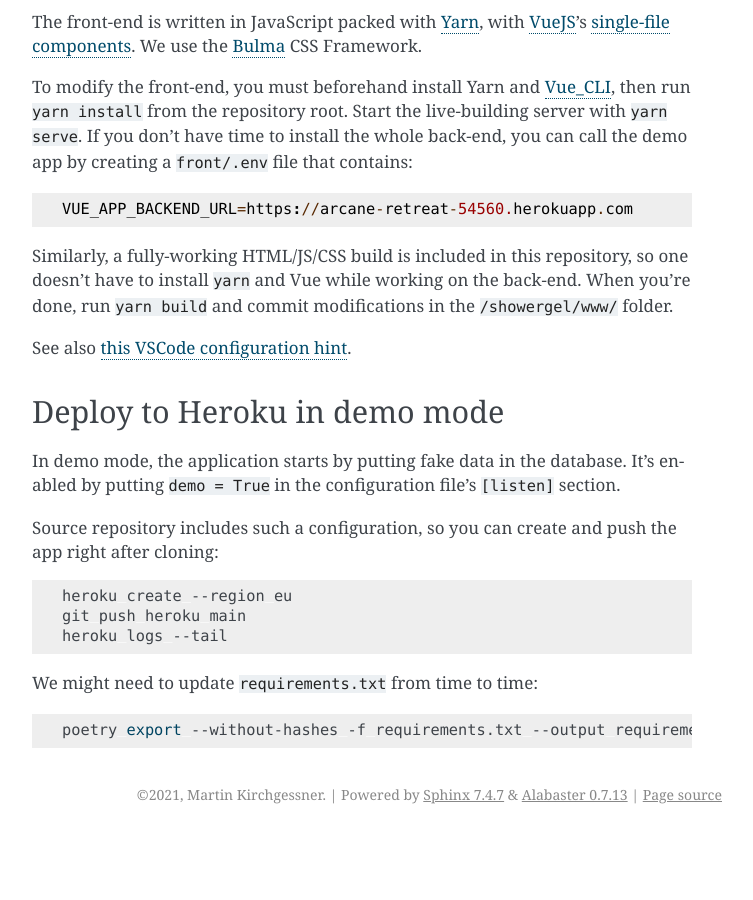
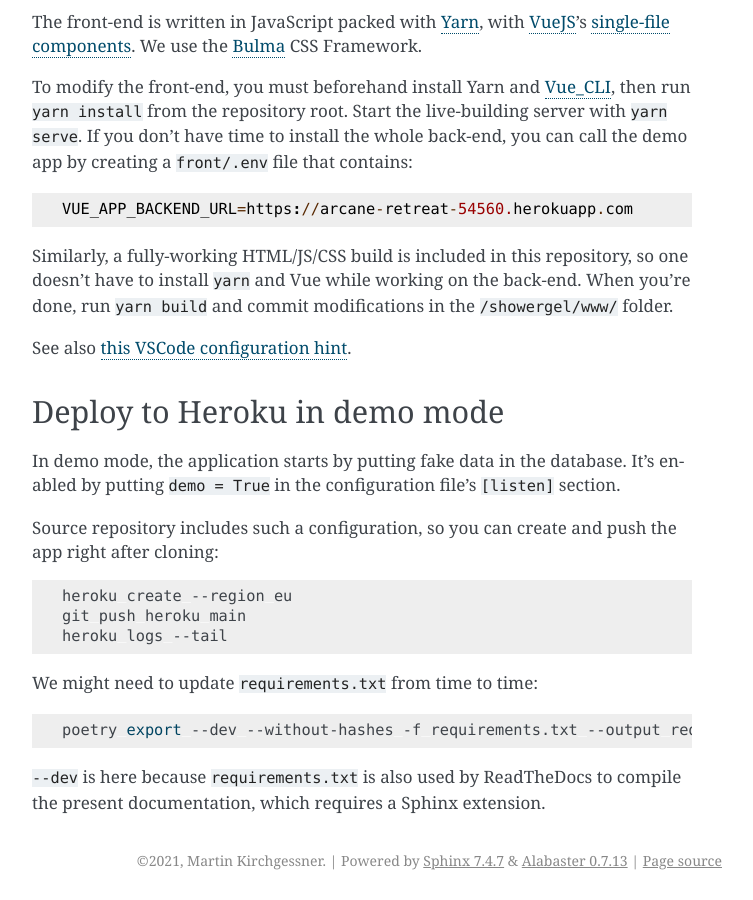
Before and after one commit to martinkirch/showergel, a Sphinx documentation site: the page built from docs/installing.rst, in a window 1280 px wide and 900 px high, scrolled down 1279 px. Shown: the whole window, without its empty margins (388-1141 px from the left). Built offline with Sphinx 7.4.7, drawn with Linux system fonts in a browser that asks for light colours; pages that are not in the unit, such as notebooks, are missing from menus; before the commit the page ends 2113 px from its top, so only the background shows below that.

Commit message:
referencing readthedocs

```diff
--- a/README.rst
+++ b/README.rst
@@ -7,6 +7,11 @@ while a Liquidsoap script creates a radio stream,
 Showergel provides complementary features like logging or occasional scheduling,
 with a (minimalist) Web interface.
 It is made to run on a Linux box (with systemd) dedicated to your radio stream.
+
+Documentation and
+`installation instructions <https://showergel.readthedocs.io/en/latest/installing.html>`_
+are hosted
+on https://showergel.readthedocs.io/.
 
 **This is work in progress!** We'll welcome both contributions
 and comments, feel free to start a disucssion in the Issues tab.
--- a/docs/installing.rst
+++ b/docs/installing.rst
@@ -94,7 +94,11 @@ We might need to update ``requirements.txt`` from time to time:
 
 .. code-block:: bash
 
-    poetry export --without-hashes -f requirements.txt --output requirements.txt
+    poetry export --dev --without-hashes -f requirements.txt --output requirements.txt
+
+``--dev`` is here because ``requirements.txt`` is also used by ReadTheDocs
+to compile the present documentation, which requires a Sphinx extension.
+
 
 .. _Poetry: https://python-poetry.org/
 .. _lingering: https://www.freedesktop.org/software/systemd/man/loginctl.html
--- a/pyproject.toml
+++ b/pyproject.toml
@@ -7,6 +7,7 @@ license = "GPL-3.0-only"
 readme = "README.rst"
 homepage = "https://github.com/martinkirch/showergel"
 repository = "https://github.com/martinkirch/showergel.git"
+documentation = "https://showergel.readthedocs.io/"
 keywords = ["radio", "liquidsoap"]
 classifiers = [
     "Development Status :: 3 - Alpha",
```
